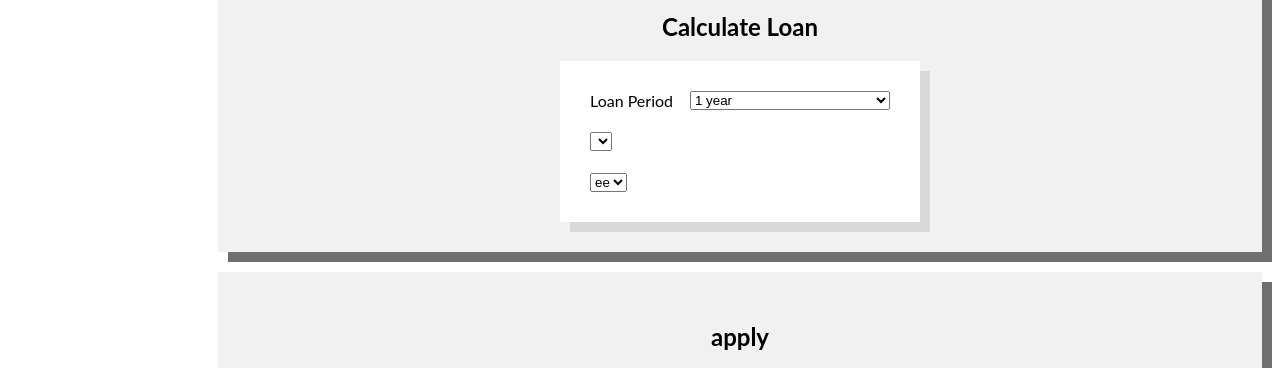
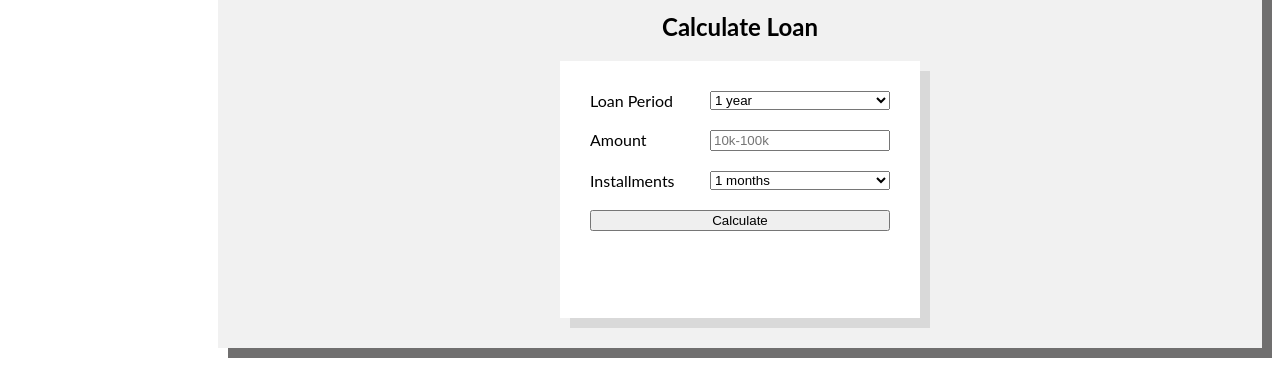
Before and after one commit to Saqlain-javed/getloan, a plain HTML site: page index.html in a window 1280 px wide. Shown: the part 1740-2108 px from the top of the page. Drawn offline with Linux system fonts and the light colour scheme; grey boxes are pictures that could not be loaded.

Commit message:
loan calculator

```diff
--- a/index.css
+++ b/index.css
@@ -7,6 +7,7 @@ body {font-family: "Lato", sans-serif;}
     background-position: bottom;
 }
 .account{
+
     margin:auto;
     max-width: 100%;
     padding: 30px;
@@ -18,6 +19,7 @@ body {font-family: "Lato", sans-serif;}
     flex-direction: column;
     align-items: center;
 }
+
 
 .sidebar {
   height: 100%;
@@ -57,13 +59,23 @@ main {
   box-shadow: 10px 10px #d9d9d9;
 }
 .input-container{
+    width: 100%;
     display: flex;
     justify-content: space-between;
 }
+.input-container div{
+  display: flex;
+  width: 60%;
+  flex-direction: column;
+}
+.input-container div span{
+  text-align: left;
+}
 .select{
   width: 100%;
-  max-width: 200px;
+  max-width: 180px;
 }
+
 @media screen and (max-height: 450px) {
   .sidebar {padding-top: 15px;}
   .sidebar a {font-size: 18px;}
--- a/index.html
+++ b/index.html
@@ -74,7 +74,10 @@
      </li>
   </ul>
 </section>
-<section class="account" id="types">
+
+
+<section class="account " id="types">
+
   <h2>Loan types</h2>
   <ul>
    <li>
@@ -87,41 +90,48 @@
      <p>Bussiness loan</p>
    </li>
    <ul>
+
 </section>
+
+
 <section class="account" id="calculte">
   <h2>Calculate Loan</h2>
-<form action="" class="form" id="loan-cal">
+<div class="form" id="loan_cal" >
   <div class="input-container" ><label for="loan_period">Loan Period</label>
-    <select name="loan_period" id="loan_period" class="select">
+    <select name="loan_period" id="loan_period" class="select" value="">
       <option value="1">1 year</option>
       <option value="2">2 year</option>
       <option value="4">4 year</option>
       <option value="8">8 year</option>
     </select>
   </div>
-  <div><label for=""></label>
-    <select name="" id="">
-      <option value=""></option>
+  <div class="input-container" ><label for="amount">Amount</label>
+  <div>
+    <input type="number" value="" oninput="check_amount()" placeholder="10k-100k" id="amount" name="amount" min="10000" max="100000" >
+    <span id="error"></span>
+  </div>
+  </div>
+  <div class="input-container"><label for="installments">Installments</label>
+    <select name="installments" id="installments" class="select" value="">
+      <option value="1">1 months</option>
+      <option value="3">3 months</option>
+      <option value="6">6 months</option>
+      <option value="12">12 months</option>
     </select>
   </div>
-  <div><label for=""></label>
-    <select name="" id="">
-      <option value="yy">ee</option>
-      <option value="yy">ee</option>
-      <option value="yy">ee</option>
-      <option value="yy">ee</option>
-    </select>
-  </div>
-</form>
+  <button type="button" onclick="calculate_loan()">Calculate</button>
+  <h3 id="installment"></h3>
+</div>
 </section>
 <section class="account" id="apply">
   <h2>apply</h2>
-  <iframe src="https://yb-solution.vercel.app/" frameborder="0" style="width: 100%; height: 500px;"></iframe>
+  <!-- <iframe src="https://yb-solution.vercel.app/" frameborder="0" style="width: 100%; height: 500px;"></iframe> -->
 </section>
 <section class="account" id="return">
   <h2>return coming soon</h2>
    <p>Lorem ipsum dolor, sit amet consectetur adipisicing elit. Quae dolorem itaque obcaecati nesciunt corporis id repudiandae alias aperiam adipisci, fugit voluptatibus cupiditate praesentium, impedit nemo laboriosam nam consequatur vero quo. Perferendis, optio laborum, quidem at nostrum odio minima sequi dolorum doloremque corporis excepturi, ut velit similique eius autem saepe facere debitis distinctio ipsa. Nulla, omnis hic? Consequatur qui perferendis impedit architecto necessitatibus quasi obcaecati magnam dolorum quia nam maxime magni repudiandae sit blanditiis nisi dolor deleniti libero modi quaerat, quibusdam debitis? Optio fugit deserunt rerum sit perspiciatis quasi minus? Porro molestiae totam accusantium quo praesentium expedita eius, consectetur sequi nam.</p>
 </section>
 </main>
+<script src="./index.js"></script>
 </body>
 </html>
--- a/index.js
+++ b/index.js
@@ -0,0 +1,17 @@
+function calculate_loan(){
+    const loan_period = document.getElementById("loan_period").value
+    const amount = document.getElementById("amount").value
+    const installments = document.getElementById("installments").value
+    const _m = loan_period*12;
+    const _1mi = amount/_m;
+    const _i = _1mi*installments
+    document.getElementById("installment").innerText = `Your each installment will be ${_i}.`
+}
+
+function check_amount(){
+
+}
+
+function showError(id, message){
+    document.getElementById("error").innerText = "red"
+}
```
Also changed, not shown: asserts/car-home.jpg (added).
